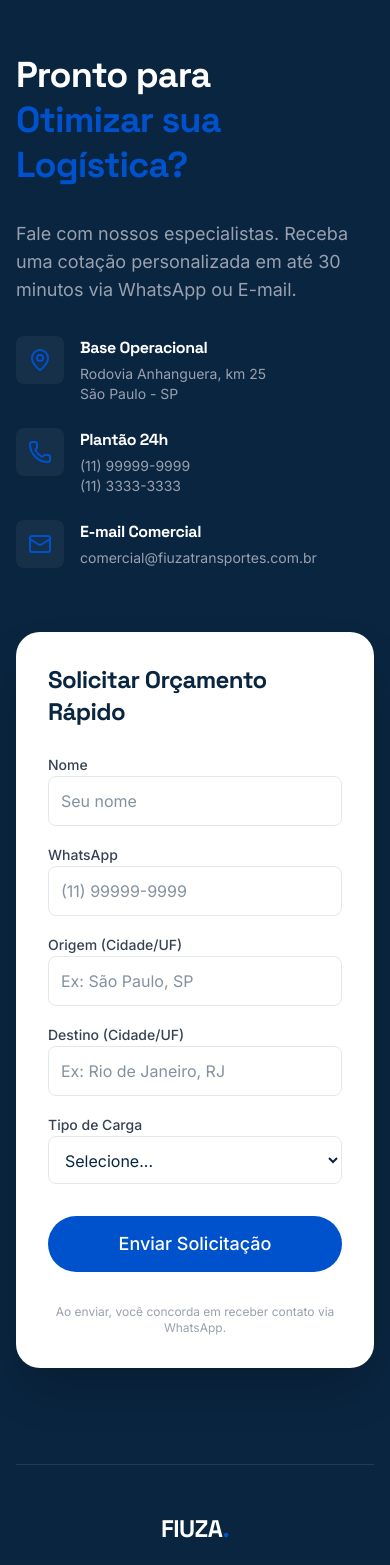
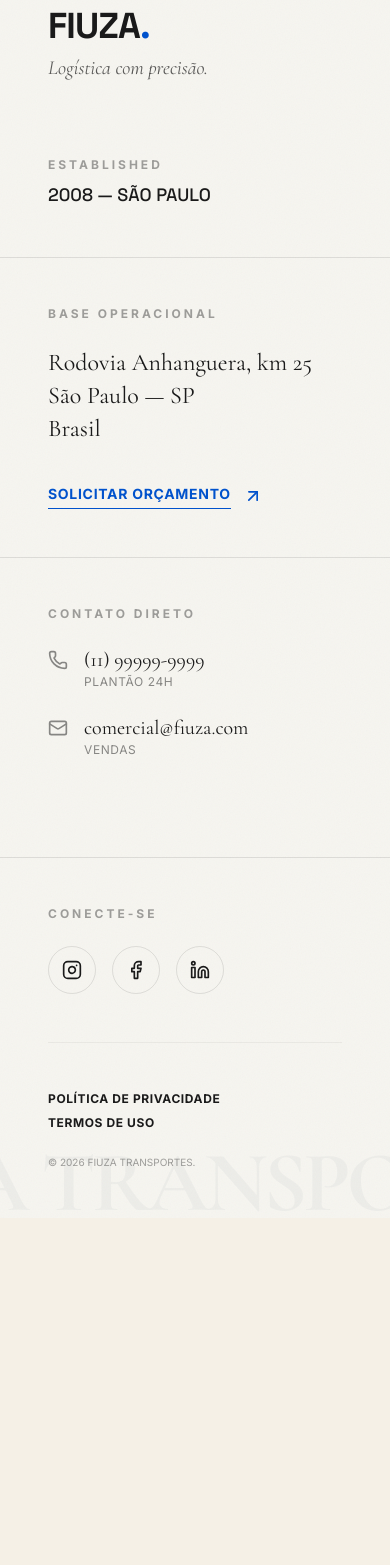
Before and after one commit to VictorCardosoOl/FiuzaTransportes, a React (Vite) app: page / in a window 390 px wide. Shown: the part 9522-11087 px from the top of the page. After the commit the page ends 10740 px from the top, so only its background shows below. Built offline with nearby package versions, Linux system fonts and the light colour scheme.

Commit message:
feat: Add Cormorant Garamond font and update contact section
Introduces the Cormorant Garamond font for improved typography. Updates the contact section to use a new layout and includes social media links with external navigation.

```diff
--- a/src/components/sections/Contact.tsx
+++ b/src/components/sections/Contact.tsx
@@ -1,135 +1,117 @@
-import { MapPin, Phone, Mail, Clock, Facebook, Instagram, Linkedin } from "lucide-react";
-import { Button } from "@/components/ui/Button";
+import { ArrowUpRight, Instagram, Facebook, Linkedin, MapPin, Phone, Mail } from "lucide-react";
 
 export default function Contact() {
   return (
-    <footer className="bg-fiuza-dark text-white pt-24 pb-12">
-      <div className="container mx-auto px-4 md:px-6">
+    <footer className="relative w-full bg-[#F6F5F0] text-[#1A1A1A] overflow-hidden">
 
-        {/* Top Section: CTA & Form */}
-        <div className="grid grid-cols-1 lg:grid-cols-2 gap-16 mb-24">
-          <div className="space-y-8">
-            <h2 className="text-4xl md:text-5xl font-bold leading-tight">
-              Pronto para <br />
-              <span className="text-fiuza-blue">Otimizar sua Logística?</span>
-            </h2>
-            <p className="text-gray-400 text-lg max-w-md">
-              Fale com nossos especialistas. Receba uma cotação personalizada em até 30 minutos via WhatsApp ou E-mail.
-            </p>
+      {/* 1. NOISE TEXTURE (SVG) */}
+      <div className="absolute inset-0 opacity-[0.04] pointer-events-none z-0 mix-blend-multiply">
+        <svg className="w-full h-full">
+            <filter id="noise">
+                <feTurbulence type="fractalNoise" baseFrequency="0.8" numOctaves="3" stitchTiles="stitch" />
+            </filter>
+            <rect width="100%" height="100%" filter="url(#noise)" />
+        </svg>
+      </div>
 
-            <div className="flex flex-col gap-6">
-              <div className="flex items-start gap-4">
-                <div className="p-3 rounded-lg bg-white/5 text-fiuza-blue">
-                  <MapPin className="w-6 h-6" />
-                </div>
-                <div>
-                  <h4 className="font-bold mb-1">Base Operacional</h4>
-                  <p className="text-gray-400 text-sm">Rodovia Anhanguera, km 25<br />São Paulo - SP</p>
-                </div>
-              </div>
+      {/* 2. BACKGROUND TYPOGRAPHY */}
+      <div className="absolute bottom-0 left-0 w-full flex justify-center pointer-events-none z-0 select-none overflow-hidden">
+         <h1 className="font-serif font-bold text-[22vw] opacity-[0.03] leading-none tracking-tighter text-fiuza-dark whitespace-nowrap transform translate-y-[10%]">
+            FIUZA TRANSPORTES
+         </h1>
+      </div>
 
-              <div className="flex items-start gap-4">
-                <div className="p-3 rounded-lg bg-white/5 text-fiuza-blue">
-                  <Phone className="w-6 h-6" />
-                </div>
-                <div>
-                  <h4 className="font-bold mb-1">Plantão 24h</h4>
-                  <p className="text-gray-400 text-sm">(11) 99999-9999</p>
-                  <p className="text-gray-400 text-sm">(11) 3333-3333</p>
-                </div>
-              </div>
+      {/* 3. CONTENT GRID */}
+      <div className="relative z-10 w-full border-t border-black/10">
+        <div className="grid grid-cols-1 md:grid-cols-2 lg:grid-cols-4">
 
-              <div className="flex items-start gap-4">
-                <div className="p-3 rounded-lg bg-white/5 text-fiuza-blue">
-                  <Mail className="w-6 h-6" />
-                </div>
-                <div>
-                  <h4 className="font-bold mb-1">E-mail Comercial</h4>
-                  <p className="text-gray-400 text-sm">comercial@fiuzatransportes.com.br</p>
-                </div>
-              </div>
+          {/* COLUMN 1: IDENTITY */}
+          <div className="group p-12 border-b md:border-b-0 md:border-r border-black/10 hover:bg-black/5 transition-colors duration-500 flex flex-col justify-between min-h-[300px]">
+            <div>
+              <h2 className="font-display text-4xl font-bold mb-2 tracking-tight">FIUZA<span className="text-fiuza-blue">.</span></h2>
+              <p className="font-serif text-xl italic opacity-70">Logística com precisão.</p>
+            </div>
+
+            <div className="mt-auto">
+              <span className="font-sans text-xs tracking-[0.25em] uppercase font-bold opacity-40 block mb-2">ESTABLISHED</span>
+              <span className="font-display text-lg">2008 — SÃO PAULO</span>
             </div>
           </div>
 
-          {/* Contact Form */}
-          <div className="bg-white rounded-3xl p-8 text-fiuza-dark shadow-2xl">
-            <h3 className="text-2xl font-bold mb-6">Solicitar Orçamento Rápido</h3>
-            <form className="space-y-4" onSubmit={(e) => e.preventDefault()}>
-              <div className="grid grid-cols-1 md:grid-cols-2 gap-4">
-                <div className="space-y-2">
-                  <label className="text-sm font-medium text-gray-700">Nome</label>
-                  <input type="text" className="w-full p-3 rounded-lg border border-gray-200 focus:border-fiuza-blue focus:ring-2 focus:ring-fiuza-blue/20 outline-none transition-all" placeholder="Seu nome" />
-                </div>
-                <div className="space-y-2">
-                  <label className="text-sm font-medium text-gray-700">WhatsApp</label>
-                  <input type="tel" className="w-full p-3 rounded-lg border border-gray-200 focus:border-fiuza-blue focus:ring-2 focus:ring-fiuza-blue/20 outline-none transition-all" placeholder="(11) 99999-9999" />
-                </div>
-              </div>
+          {/* COLUMN 2: LOCATION & CTA */}
+          <div className="group p-12 border-b md:border-b-0 lg:border-r border-black/10 hover:bg-black/5 transition-colors duration-500 flex flex-col justify-between min-h-[300px]">
+             <div>
+                <span className="font-sans text-xs tracking-[0.25em] uppercase font-bold opacity-40 block mb-6">BASE OPERACIONAL</span>
+                <address className="not-italic font-serif text-2xl leading-snug mb-8">
+                  Rodovia Anhanguera, km 25<br/>
+                  São Paulo — SP<br/>
+                  Brasil
+                </address>
+             </div>
 
-              <div className="grid grid-cols-1 md:grid-cols-2 gap-4">
-                <div className="space-y-2">
-                  <label className="text-sm font-medium text-gray-700">Origem (Cidade/UF)</label>
-                  <input type="text" className="w-full p-3 rounded-lg border border-gray-200 focus:border-fiuza-blue focus:ring-2 focus:ring-fiuza-blue/20 outline-none transition-all" placeholder="Ex: São Paulo, SP" />
-                </div>
-                <div className="space-y-2">
-                  <label className="text-sm font-medium text-gray-700">Destino (Cidade/UF)</label>
-                  <input type="text" className="w-full p-3 rounded-lg border border-gray-200 focus:border-fiuza-blue focus:ring-2 focus:ring-fiuza-blue/20 outline-none transition-all" placeholder="Ex: Rio de Janeiro, RJ" />
-                </div>
-              </div>
-
-              <div className="space-y-2">
-                <label className="text-sm font-medium text-gray-700">Tipo de Carga</label>
-                <select className="w-full p-3 rounded-lg border border-gray-200 focus:border-fiuza-blue focus:ring-2 focus:ring-fiuza-blue/20 outline-none transition-all bg-white">
-                  <option>Selecione...</option>
-                  <option>Carga Seca</option>
-                  <option>Mudança</option>
-                  <option>Maquinário</option>
-                  <option>Outros</option>
-                </select>
-              </div>
-
-              <Button className="w-full mt-4 bg-fiuza-blue hover:bg-fiuza-dark" size="lg">
-                Enviar Solicitação
-              </Button>
-
-              <p className="text-xs text-center text-gray-400 mt-4">
-                Ao enviar, você concorda em receber contato via WhatsApp.
-              </p>
-            </form>
-          </div>
-        </div>
-
-        {/* Divider */}
-        <div className="h-px w-full bg-white/10 mb-12" />
-
-        {/* Bottom Footer */}
-        <div className="flex flex-col md:flex-row justify-between items-center gap-6">
-          <div className="text-2xl font-display font-bold tracking-tight">
-            FIUZA<span className="text-fiuza-blue">.</span>
+             <a
+               href="https://wa.me/5511999999999"
+               target="_blank"
+               className="inline-flex items-center gap-3 text-fiuza-blue hover:text-fiuza-dark transition-colors group/link"
+             >
+               <span className="font-sans font-bold uppercase tracking-wider text-sm border-b border-fiuza-blue group-hover/link:border-fiuza-dark pb-1">Solicitar Orçamento</span>
+               <ArrowUpRight className="w-5 h-5 transition-transform group-hover/link:-translate-y-1 group-hover/link:translate-x-1" />
+             </a>
           </div>
 
-          <div className="flex gap-6 text-sm text-gray-400">
-            <a href="#" className="hover:text-white transition-colors">Início</a>
-            <a href="#" className="hover:text-white transition-colors">Frota</a>
-            <a href="#" className="hover:text-white transition-colors">Serviços</a>
-            <a href="#" className="hover:text-white transition-colors">Contato</a>
+          {/* COLUMN 3: CONTACTS */}
+          <div className="group p-12 border-b md:border-b-0 md:border-r border-black/10 hover:bg-black/5 transition-colors duration-500 flex flex-col justify-between min-h-[300px]">
+             <div>
+                <span className="font-sans text-xs tracking-[0.25em] uppercase font-bold opacity-40 block mb-6">CONTATO DIRETO</span>
+                <ul className="space-y-6">
+                  <li className="flex items-start gap-4">
+                    <Phone className="w-5 h-5 opacity-50 mt-1" />
+                    <div className="flex flex-col">
+                      <span className="font-serif text-xl">(11) 99999-9999</span>
+                      <span className="text-xs uppercase opacity-50 tracking-wider">Plantão 24h</span>
+                    </div>
+                  </li>
+                  <li className="flex items-start gap-4">
+                    <Mail className="w-5 h-5 opacity-50 mt-1" />
+                    <div className="flex flex-col">
+                      <span className="font-serif text-xl">comercial@fiuza.com</span>
+                      <span className="text-xs uppercase opacity-50 tracking-wider">Vendas</span>
+                    </div>
+                  </li>
+                </ul>
+             </div>
           </div>
 
-          <div className="flex gap-4">
-            <a href="#" className="p-2 rounded-full bg-white/5 hover:bg-fiuza-blue transition-colors text-white">
-              <Instagram className="w-5 h-5" />
-            </a>
-            <a href="#" className="p-2 rounded-full bg-white/5 hover:bg-fiuza-blue transition-colors text-white">
-              <Facebook className="w-5 h-5" />
-            </a>
-            <a href="#" className="p-2 rounded-full bg-white/5 hover:bg-fiuza-blue transition-colors text-white">
-              <Linkedin className="w-5 h-5" />
-            </a>
+          {/* COLUMN 4: SOCIAL & LEGAL */}
+          <div className="group p-12 hover:bg-black/5 transition-colors duration-500 flex flex-col justify-between min-h-[300px]">
+             <div>
+                <span className="font-sans text-xs tracking-[0.25em] uppercase font-bold opacity-40 block mb-6">CONECTE-SE</span>
+                <div className="flex gap-4">
+                  {[
+                    { icon: Instagram, href: "#" },
+                    { icon: Facebook, href: "#" },
+                    { icon: Linkedin, href: "#" }
+                  ].map((social, i) => (
+                    <a
+                      key={i}
+                      href={social.href}
+                      className="w-12 h-12 rounded-full border border-black/10 flex items-center justify-center hover:bg-fiuza-blue hover:text-white hover:border-transparent transition-all duration-300"
+                    >
+                      <social.icon className="w-5 h-5" />
+                    </a>
+                  ))}
+                </div>
+             </div>
+
+             <div className="mt-12 pt-12 border-t border-black/5">
+                <div className="flex flex-col gap-2">
+                  <a href="#" className="font-sans text-xs uppercase font-bold tracking-wider hover:text-fiuza-blue transition-colors">Política de Privacidade</a>
+                  <a href="#" className="font-sans text-xs uppercase font-bold tracking-wider hover:text-fiuza-blue transition-colors">Termos de Uso</a>
+                  <span className="font-sans text-[10px] opacity-40 mt-4">© {new Date().getFullYear()} FIUZA TRANSPORTES.</span>
+                </div>
+             </div>
           </div>
-        </div>
 
-        <div className="text-center mt-12 text-xs text-gray-600">
-          © {new Date().getFullYear()} Fiuza Transportes. Todos os direitos reservados.
         </div>
       </div>
     </footer>
--- a/src/index.css
+++ b/src/index.css
@@ -1,4 +1,4 @@
-@import url('https://fonts.googleapis.com/css2?family=Inter:wght@400;500;600;700&family=Space+Grotesk:wght@500;700&display=swap');
+@import url('https://fonts.googleapis.com/css2?family=Cormorant+Garamond:ital,wght@0,300;0,400;0,500;0,600;0,700;1,400&family=Inter:wght@400;500;600;700&family=Space+Grotesk:wght@500;700&display=swap');
 @import "tailwindcss";
 
 @theme {
@@ -9,6 +9,7 @@
 
   --font-sans: "Inter", ui-sans-serif, system-ui, sans-serif;
   --font-display: "Space Grotesk", ui-sans-serif, system-ui, sans-serif;
+  --font-serif: "Cormorant Garamond", ui-serif, Georgia, serif;
 }
 
 @layer base {
```
